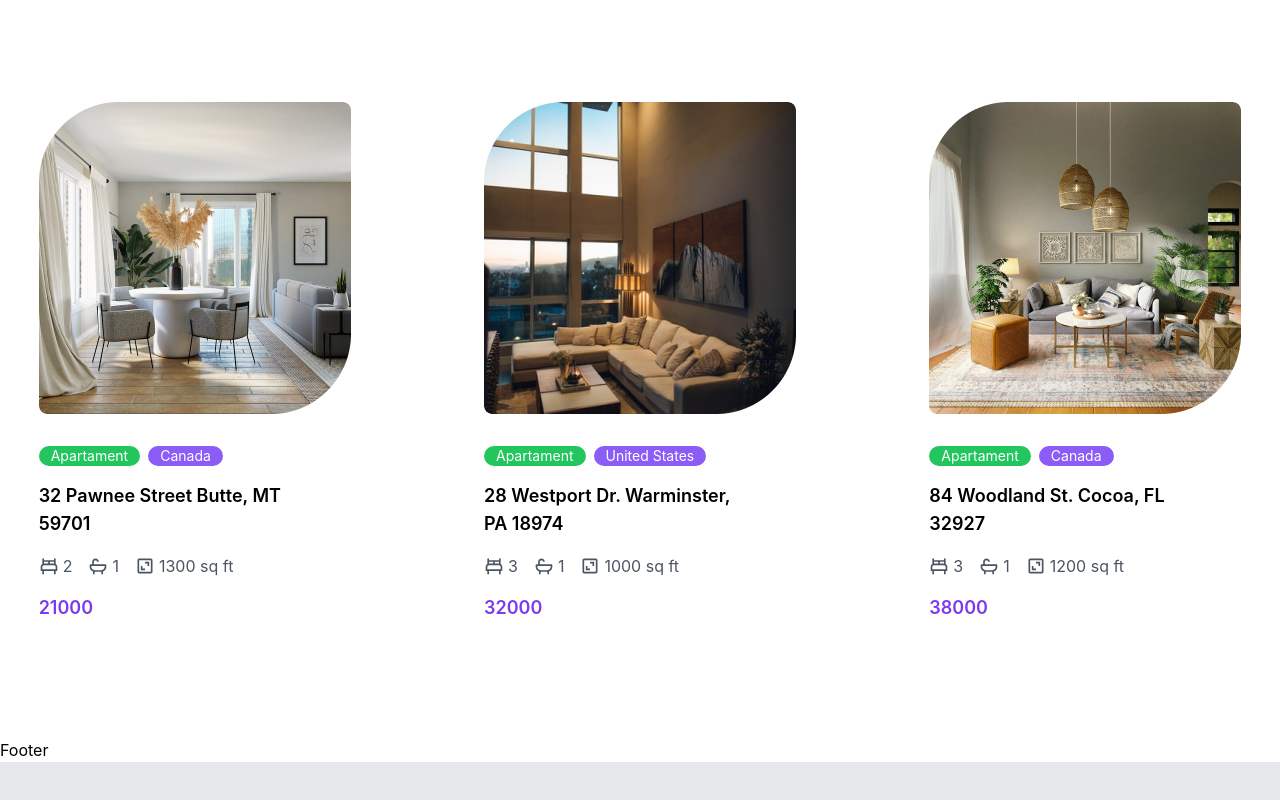
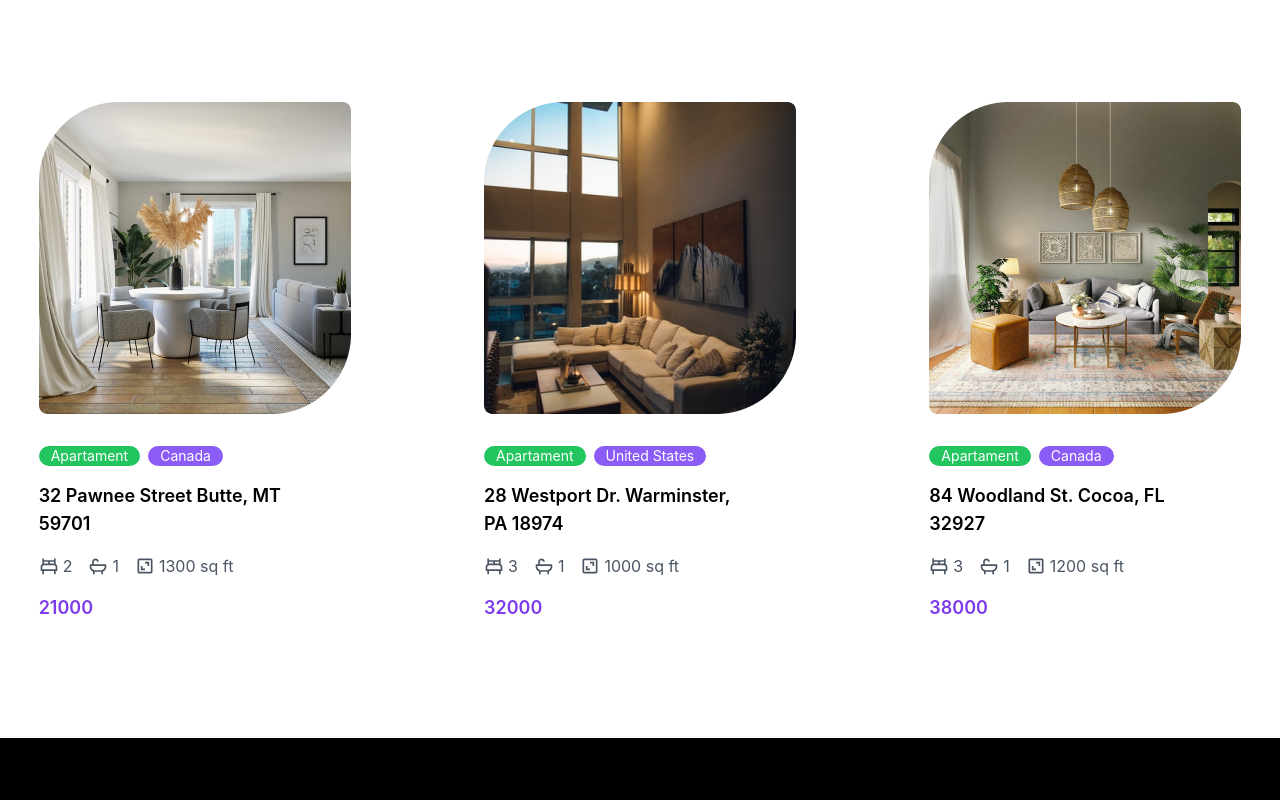
Before and after one commit to elhadjtall/SITE_AGENCE, a React (Vite) app in the folder frontend/: page / in a window 1280 px wide. Shown: the part 3948-4748 px from the top of the page. Before the commit the page ends 4710 px from the top, so only its background shows below. Built offline with nearby package versions, Linux system fonts and the light colour scheme.

Commit message:
Ajout du footer

```diff
--- a/frontend/src/components/Footer.jsx
+++ b/frontend/src/components/Footer.jsx
@@ -2,9 +2,9 @@ import React from 'react'
 
 const Footer = () => {
   return (
-    <div>
-      Footer
-    </div>
+    <footer className='bg-black py-8'>
+
+    </footer>
   )
 }
 
```
